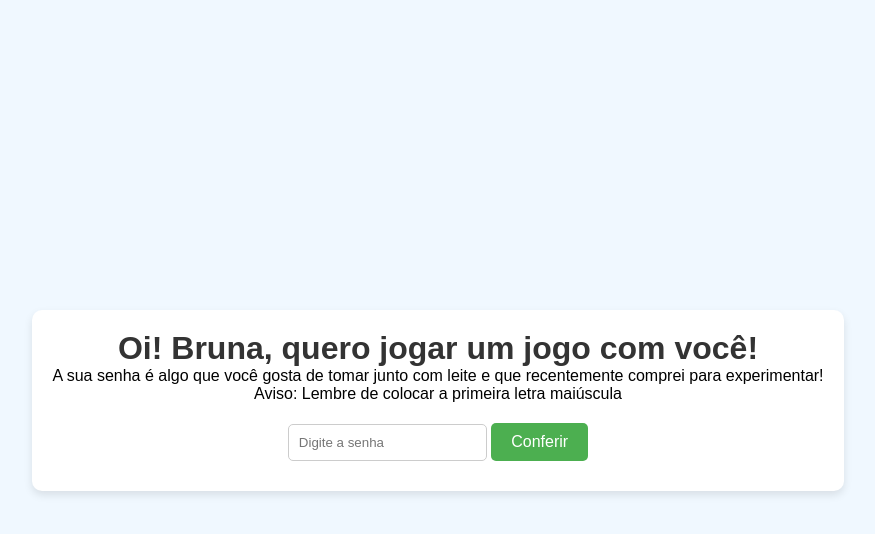
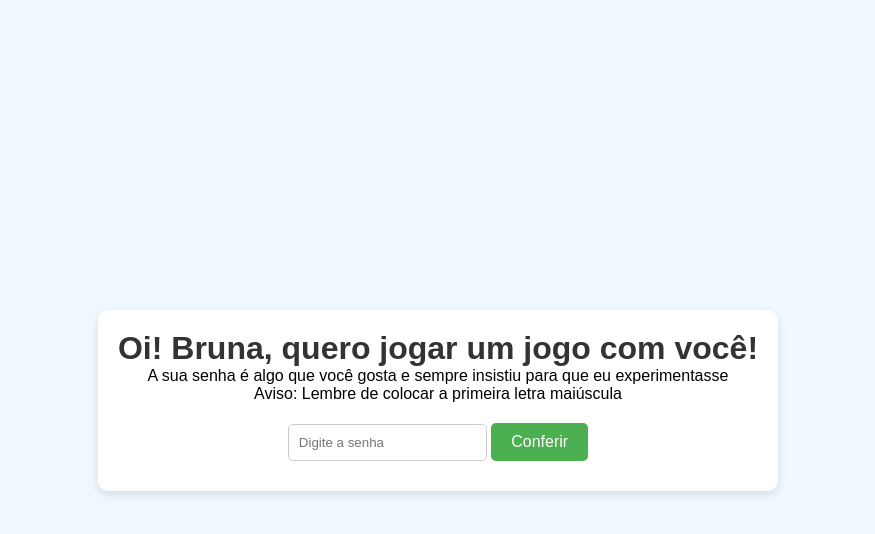
Before and after one commit to Jandekko/Convite, a plain HTML site: page index.html in a window 1280 px wide. Both pictures are taken after a click on the button "Vamos Começar?". Shown: the whole page, without its empty margins (202-1077 px from the left). Drawn offline with Linux system fonts and the light colour scheme.

Commit message:
Atualizar o index.html

```diff
--- a/index.html
+++ b/index.html
@@ -15,7 +15,7 @@
 
     <!-- Etapa da senha -->
     <div id="password-step" class="hidden">
-      <p>A sua senha é algo que você gosta de tomar junto com leite e que recentemente comprei para experimentar!</p>
+      <p>A sua senha é algo que você gosta e sempre insistiu para que eu experimentasse</p>
       <p>Aviso: Lembre de colocar a primeira letra maiúscula</p>
       <input type="text" id="password-input" placeholder="Digite a senha">
       <button id="check-password-btn">Conferir</button>
```
